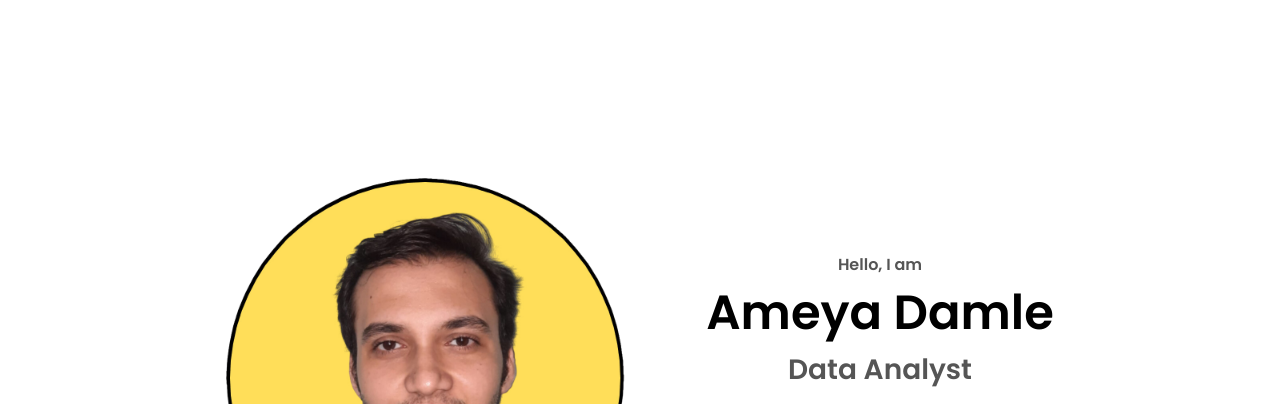
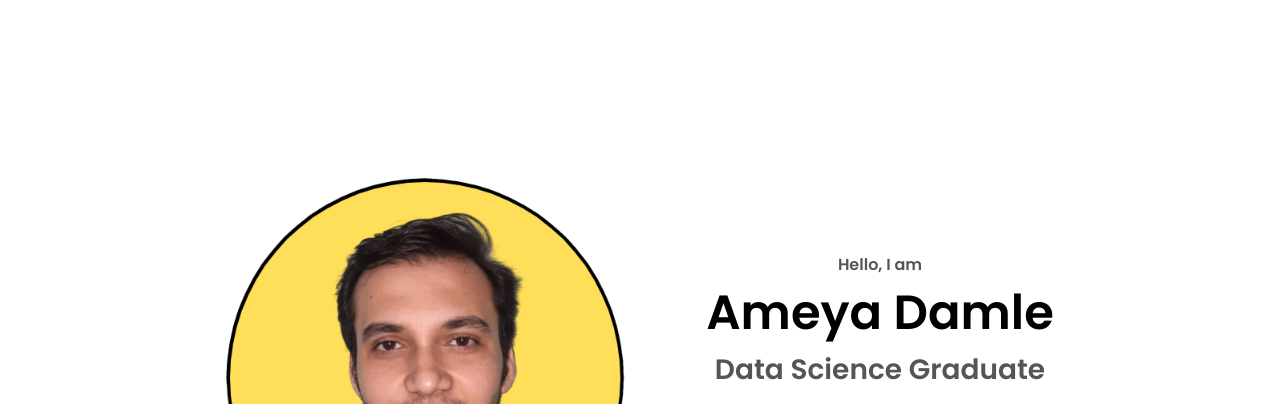
Before and after one commit to daameya/daameya-portfolio, a plain HTML site: page index.html in a window 1280 px wide. Shown: the part 106-510 px from the top of the page. Drawn offline with Linux system fonts and the light colour scheme.

Commit message:
index.html updated

```diff
--- a/index.html
+++ b/index.html
@@ -66,7 +66,7 @@
       <div class="section__text">
         <p class="section__text__p1">Hello, I am</p>
         <h1 class="title">Ameya Damle</h1>
-        <p class="section__text__p2">Data Analyst</p>
+        <p class="section__text__p2">Data Science Graduate</p>
         <div class="btn-container">
           <button
             class="btn btn-color-2"
```
